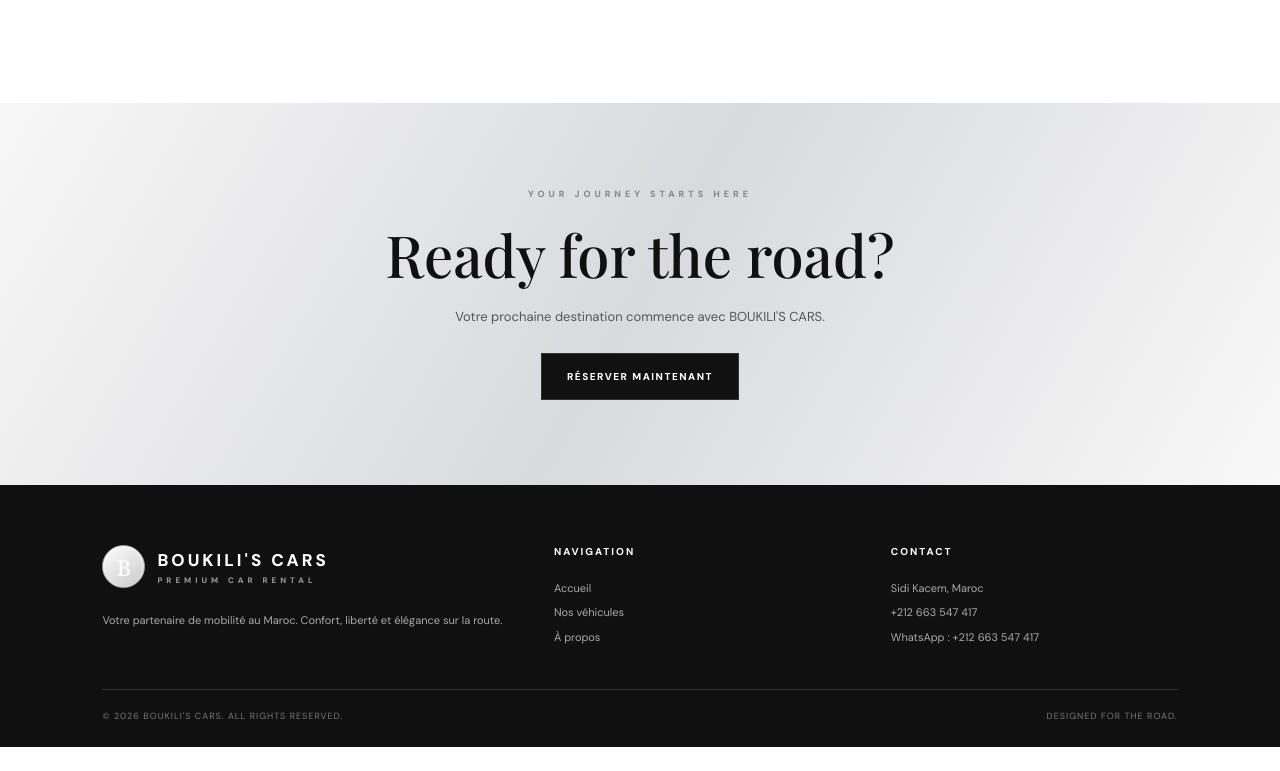
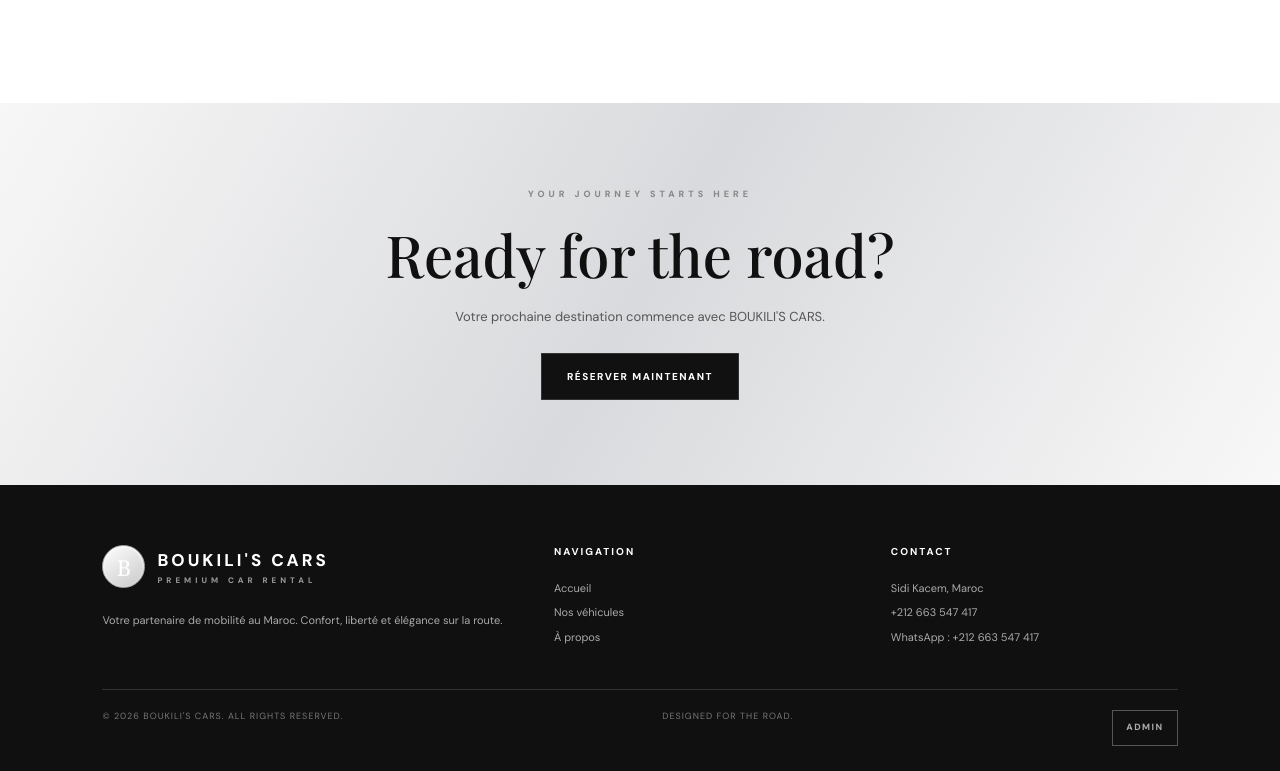
Before and after one commit to Mounirettayea/BOUKILI, a React app: page index.html in a window 1280 px wide. Shown: the part 4130-4901 px from the top of the page. Before the commit the page ends 4877 px from the top, so only its background shows below. Built offline with nearby package versions, Linux system fonts and the light colour scheme.

Commit message:
Add admin link in website footer

```diff
--- a/index.html
+++ b/index.html
@@ -127,6 +127,7 @@ footer{background:#101010;color:#fff;padding:60px 8% 25px}
 footer p,footer a{color:#aaa;font-size:11px;line-height:2.2}
 footer h4{font-size:10px;letter-spacing:2px;margin-bottom:18px}
 .footer-bottom{border-top:1px solid #333;padding-top:20px;display:flex;justify-content:space-between;color:#777;font-size:9px;letter-spacing:1px}
+.admin-footer-link{color:#aaa;border:1px solid #555;padding:7px 13px;font-size:9px;letter-spacing:1.5px;font-weight:800;transition:.2s}.admin-footer-link:hover{background:#fff;color:#111;border-color:#fff}
 .modal{display:none;position:fixed;inset:0;background:#000b;z-index:50;align-items:center;justify-content:center;padding:20px}
 .modal.show{display:flex}
 .modal-box{background:#fff;width:100%;max-width:480px;padding:34px;position:relative}
@@ -256,7 +257,7 @@ footer h4{font-size:10px;letter-spacing:2px;margin-bottom:18px}
   <div><h4 data-i="quick">NAVIGATION</h4><p><a href="#home" data-i="home">Accueil</a><br><a href="#fleet" data-i="fleet">Nos véhicules</a><br><a href="#about" data-i="about">À propos</a></p></div>
   <div><h4 data-i="reach">CONTACT</h4><p>Sidi Kacem, Maroc<br>+212 663 547 417<br>WhatsApp : +212 663 547 417</p></div>
  </div>
- <div class="footer-bottom"><span>© 2026 BOUKILI'S CARS. ALL RIGHTS RESERVED.</span><span>DESIGNED FOR THE ROAD.</span></div>
+ <div class="footer-bottom"><span>© 2026 BOUKILI'S CARS. ALL RIGHTS RESERVED.</span><span>DESIGNED FOR THE ROAD.</span><a class="admin-footer-link" href="/admin/" aria-label="Admin login">ADMIN</a></div>
 </footer>
 
 <div class="modal" id="bookingModal" onclick="if(event.target===this)closeBooking()">
```
